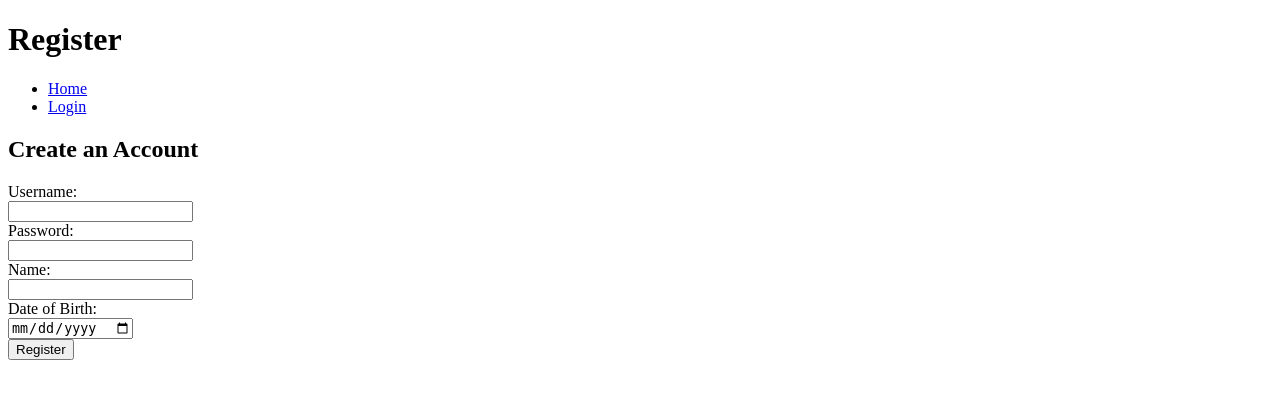
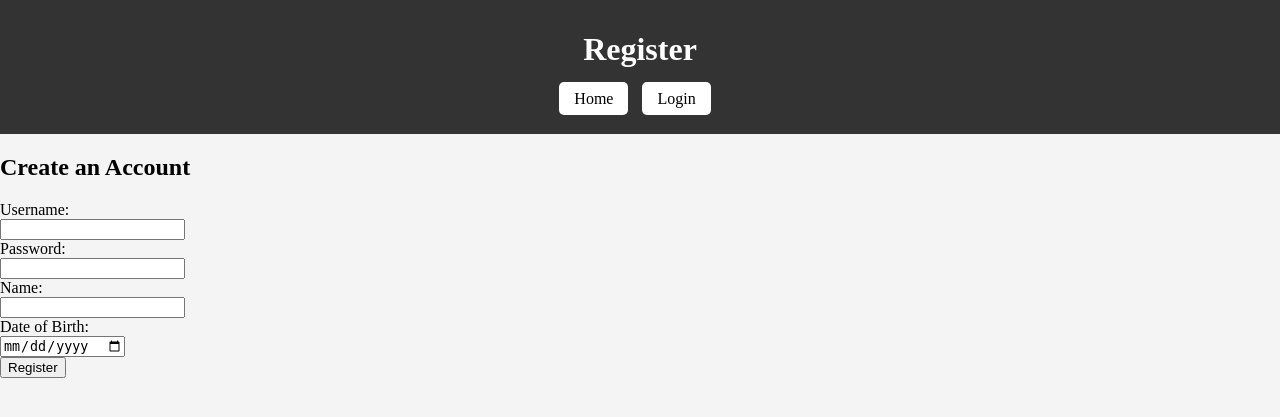
Before and after one commit to Edgar0618/Financial-Insight-Extractor, a Flask app: page /register in a window 1280 px wide. Shown: the top 417 px of the page. Run offline with Flask 3, Linux system fonts and the light colour scheme.

Commit message:
Edited the index, login, and register html files to have a header with the title, and buttons.

```diff
--- a/templates/register.html
+++ b/templates/register.html
@@ -4,17 +4,48 @@
     <meta charset="UTF-8">
     <meta name="viewport" content="width=device-width, initial-scale=1.0">
     <title>Register</title>
+    <style>
+        body {
+            margin: 0;
+            padding: 0;
+            background-color: #f4f4f4;
+        }
+
+        header {
+            background: #333;
+            color: white;
+            text-align: center;
+            padding: 10px 0;
+        }
+        header ul {
+            list-style-type: none;
+            padding: 0;
+        }
+        header ul li {
+            display: inline;
+            margin-right: 10px;
+        }
+        header ul li a {
+            color: black;
+            text-decoration: none;
+            font-size: 16px;
+            padding: 8px 15px;
+            background: white;
+            border-radius: 5px;
+        }
+        header ul li a:hover {
+            background: lightgray;
+        }
+    </style>
 </head>
 <body>
     <header>
         <h1>Register</h1>
-    </header>
-    <nav>
         <ul>
             <li><a href="/">Home</a></li>
             <li><a href="/login">Login</a></li>
         </ul>
-    </nav>
+    </header>
     <main>
         <section>
             <h2>Create an Account</h2>
```
Also changed, not shown: templates/index.html (+39 -4 lines), templates/login.html (+34 -3 lines).
